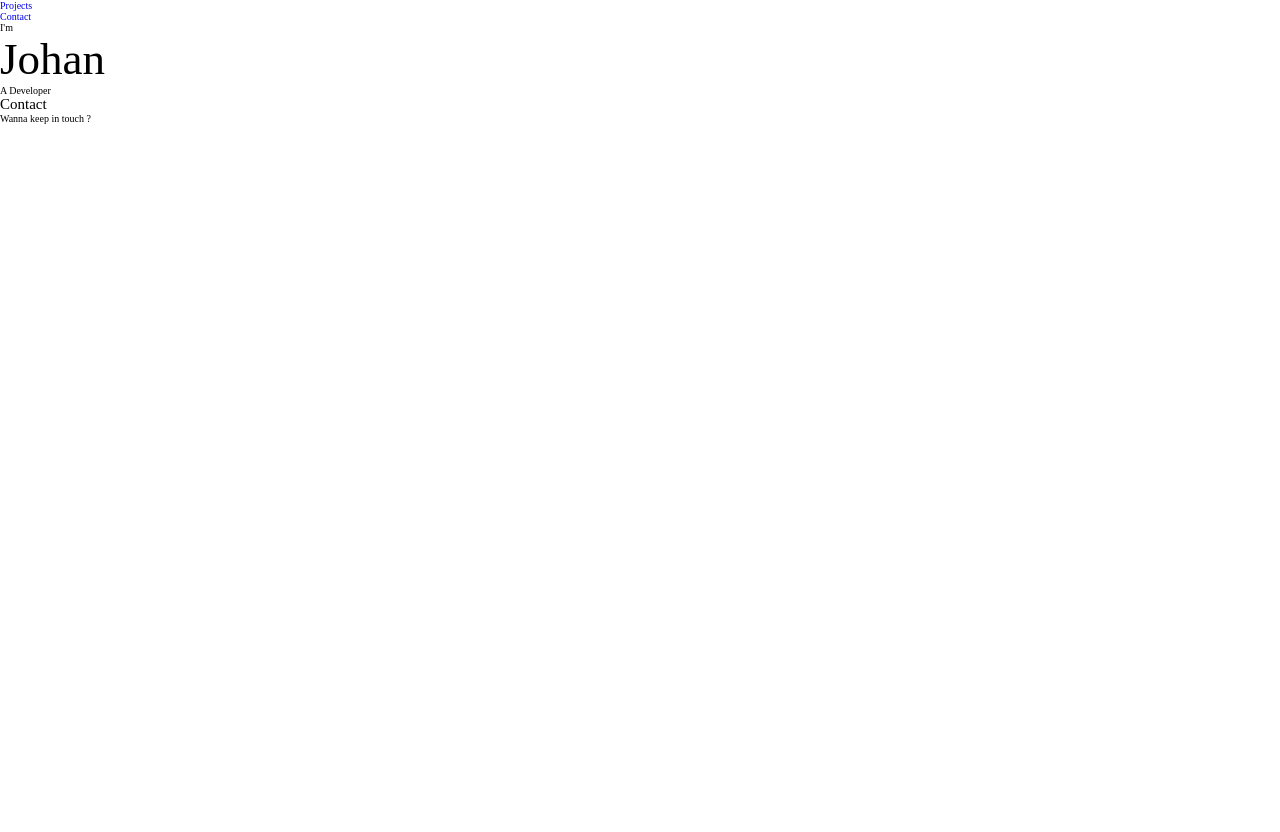
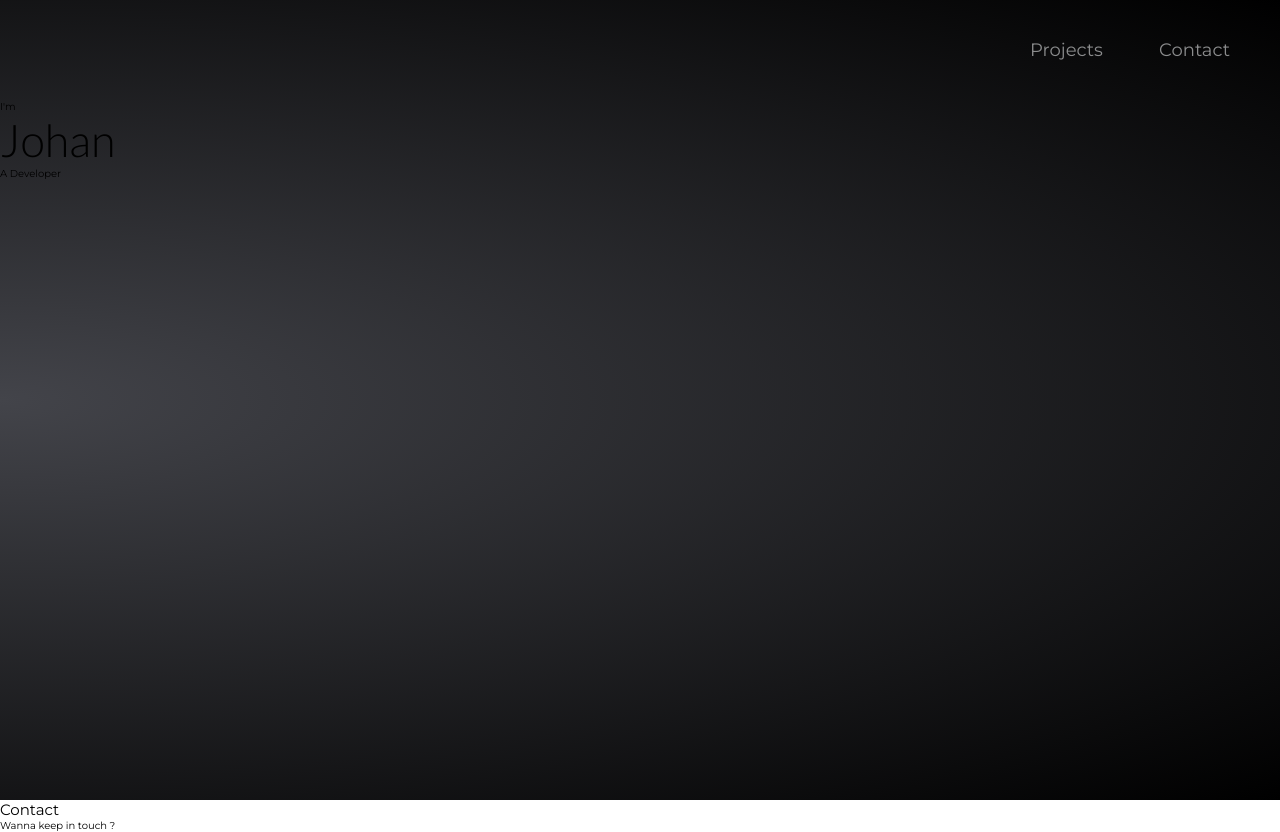
Before and after one commit to CallensJ/portfolio, a plain HTML site: page index.html in a window 1280 px wide. Before the commit the page ends 800 px from the top, so only its background shows below. Drawn offline with Linux system fonts and the light colour scheme.

Commit message:
navbar + styling

```diff
--- a/index.html
+++ b/index.html
@@ -10,9 +10,10 @@
 <body>
     <section id="welcome-section">
         <nav id="navbar">
-            <ul>
-                <li><a href="#projects">Projects</a></li>
-                <li><a href="#contact">Contact</a></li>
+            <div></div>
+            <ul class="nav-items">
+                <li><a class="nav-item" href="#projects">Projects</a></li>
+                <li><a class="nav-item" href="#contact">Contact</a></li>
             </ul>
         </nav>
         <div id ="welcome-title">
@@ -26,7 +27,9 @@
         <div>
             <h2>Contact</h2>
         </div>
-        <div>Wanna keep in touch ?</div>
+        <div><h2>
+        </h2>Wanna keep in touch ?</div>
+
     </section>
 </body>
 </html>
--- a/styles.css
+++ b/styles.css
@@ -1,5 +1,4 @@
-@import url("https://fonts.googleapis.com/css2?family=Poppins:wght@300;400;500;600&display=swap");
-
+@import url('https://fonts.googleapis.com/css2?family=Lato:wght@300&family=Montserrat:wght@300;400;600;700&display=swap');
 /* ==========================Color variables =======================================*/
 
 :root {
@@ -28,10 +27,12 @@
   list-style: none;
   text-decoration: none;
 }
+
 html {
   scroll-behavior: smooth;
   box-sizing: border-box;
   font-size: 62.5%;
+  font-family: 'Montserrat', sans-serif;
 }
 
 h1,
@@ -43,10 +44,43 @@ h5 {
 }
 
 h1 {
+  font-family: 'Lato', sans-serif;
   font-size: 4.5rem;
+
 }
 
 
 
 
 /* ========================WELCOME SECTION ( HERO SECTION )=========================================*/
+
+#welcome-section{
+  background-color: var(--primary-background-color);
+  background: var(--linear-background);
+  height: 100vh;
+}
+
+#navbar{
+  height: 80px;
+  display: flex;
+  justify-content: space-between;
+  align-items: center;
+  padding: 5rem;
+
+}
+.nav-items{
+  display: flex;
+  font-size: 1.4rem;
+  width: 20rem;
+  justify-content: space-between;
+
+
+}
+.nav-item{
+  color: var(--secondary-text-color);
+  font-size: 1.8rem;
+}
+.nav-item:hover{
+  color: var(--primary-text-color);
+  transition: var(--transition);
+}
```
